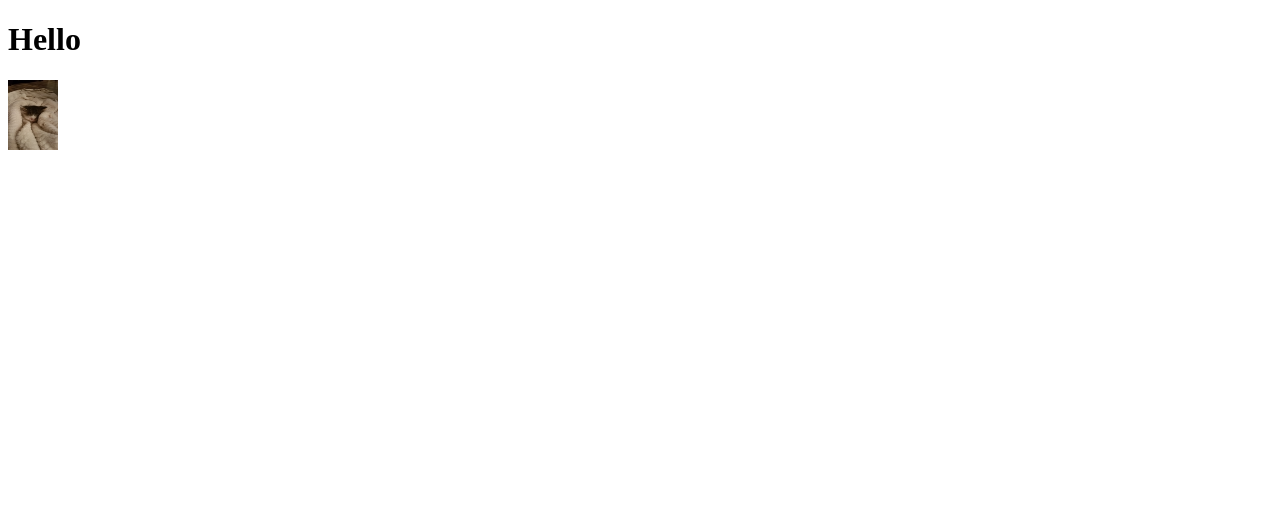
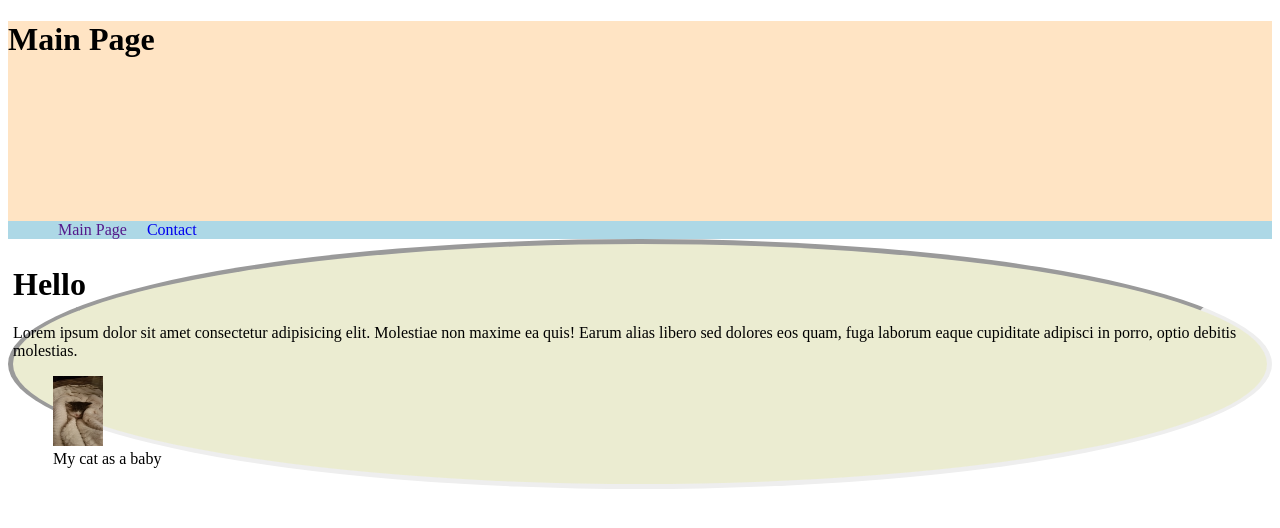
Before and after one commit to dasfisch/webdev-tuesday-practice, a plain HTML site: page pages/index.html in a window 1280 px wide. Drawn offline with Linux system fonts and the light colour scheme.

Commit message:
started making this site beautiful

```diff
--- a/pages/index.html
+++ b/pages/index.html
@@ -7,11 +7,27 @@
         <link rel="stylesheet" href="/styles/styles.css">
     </head>
     <body>
-        <header></header>
+        <header>
+            <div class="hero-image">
+                <h1>Main Page</h1>
+            </div>
+            <nav>
+                <ul>
+                    <li><a href="">Main Page</a></li>
+                    <li><a href="contact.html">Contact</a></li>
+                </ul>
+            </nav>
+        </header>
         <main>
             <h1>Hello</h1>
-            <img src="/img/20171114_193105 (2021_10_05 21_31_37 UTC).jpg" width="50px" height="70px">
+            <p>Lorem ipsum dolor sit amet consectetur adipisicing elit. Molestiae non maxime ea quis! Earum alias libero sed dolores eos quam, fuga laborum eaque cupiditate adipisci in porro, optio debitis molestias.</p>
+            <figure>
+                <img src="/img/20171114_193105 (2021_10_05 21_31_37 UTC).jpg" width="50px" height="70px">
+                <figcaption>My cat as a baby</figcaption>
+            </figure>
         </main>
-        <footer></footer>
+        <footer>
+
+        </footer>
     </body>
 </html>
--- a/styles/styles.css
+++ b/styles/styles.css
@@ -0,0 +1,31 @@
+.hero-image {
+    background-color: bisque;
+    background-size: cover;
+    height: 200px;
+}
+
+nav {
+    background-color: lightblue;
+    margin: 0;
+}
+
+nav ul {
+    list-style: none;
+    margin: 0;
+    display: flex;
+}
+
+nav li {
+    margin: 0 10px;
+}
+
+nav a {
+    text-decoration: none;
+}
+
+main {
+    background-color: rgb(235, 236, 209);
+    border-radius: 50%;
+    border: 5px inset;
+    height: 100%;
+}
```
Also changed, not shown: pages/contact.html (added, +33 -0 lines).
